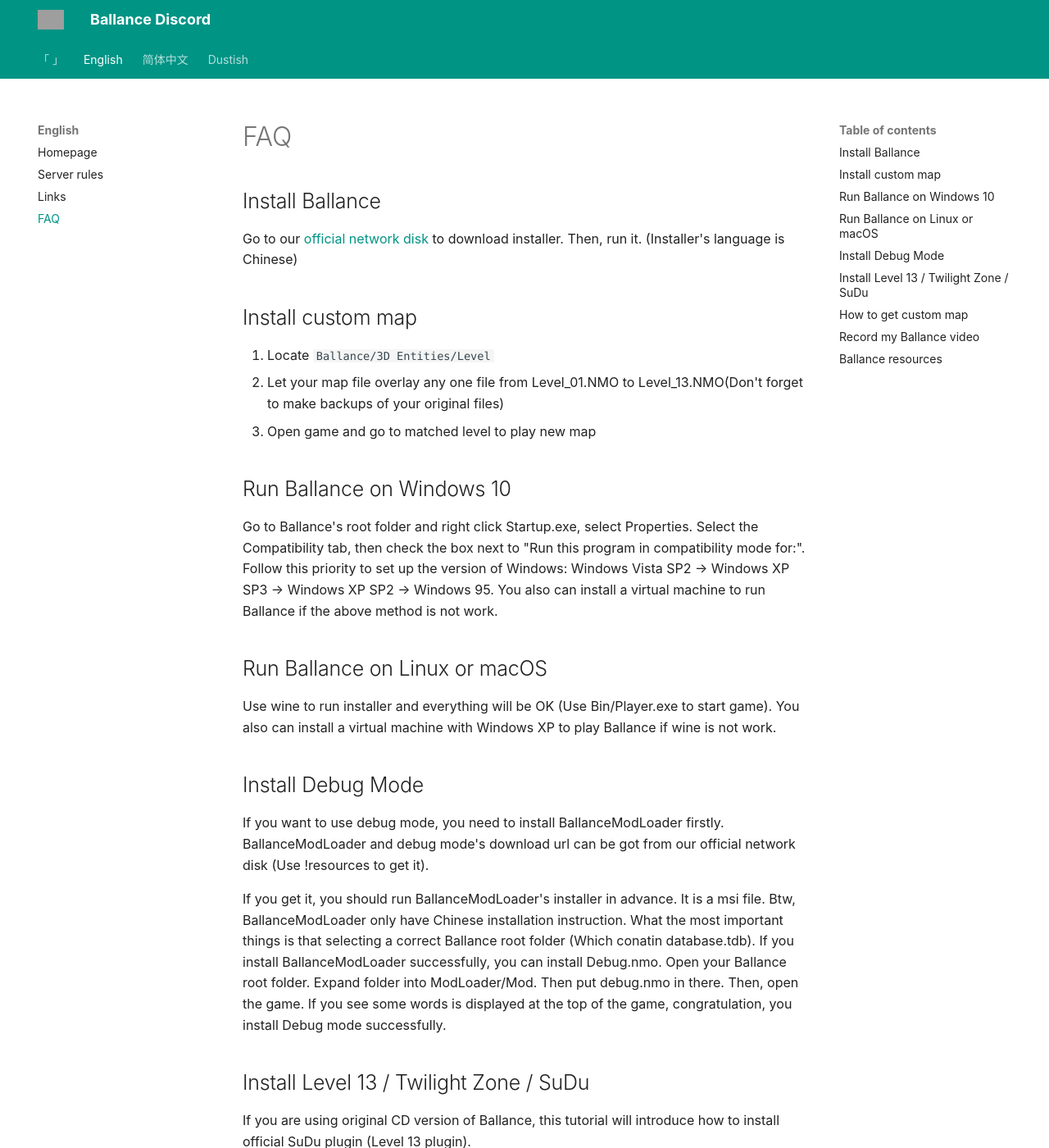
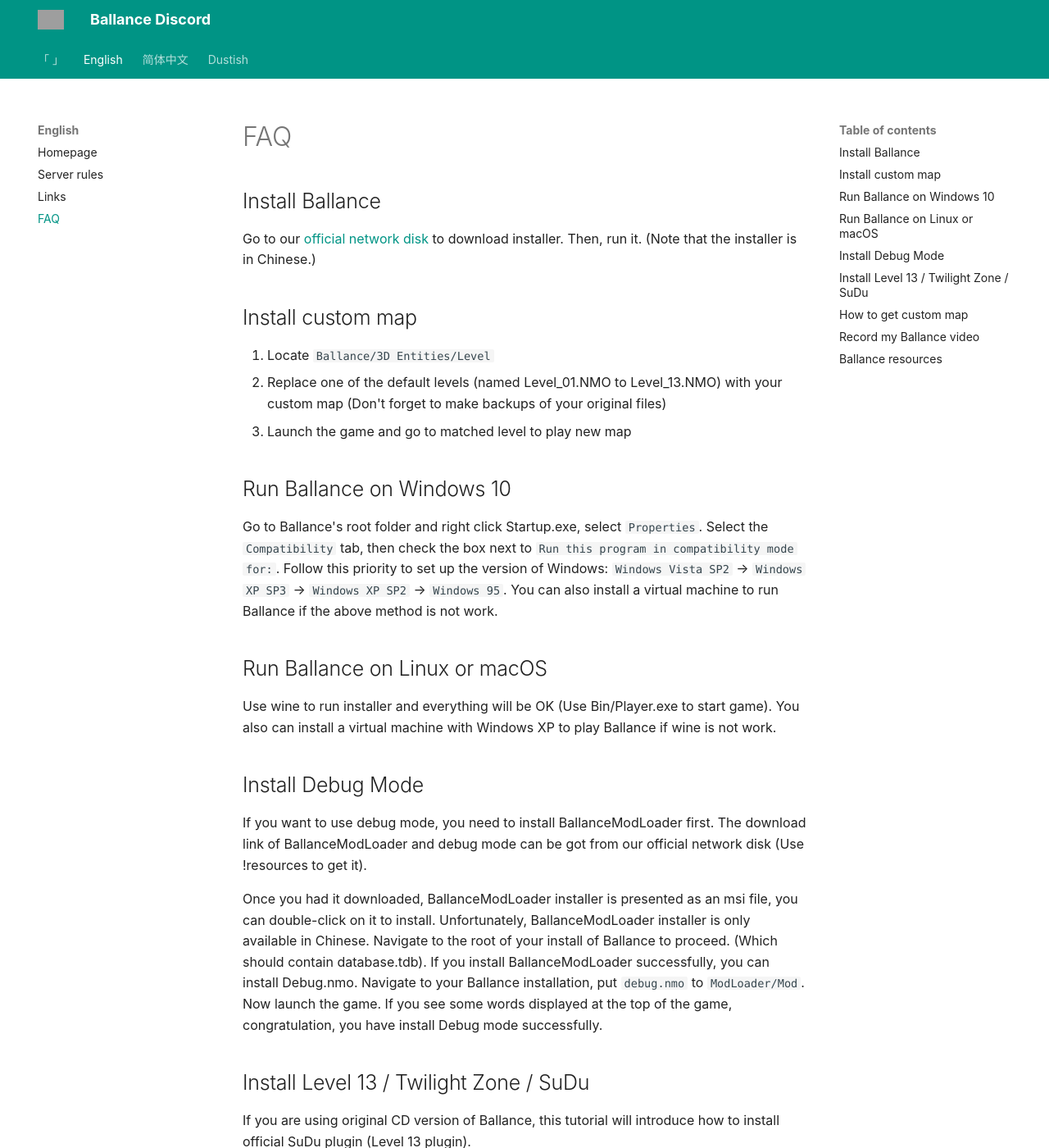
Before and after one commit to yyc12345/ballance-discord-rules, an MkDocs documentation site: the page built from docs/en/faq.md, in a window 1280 px wide and 1400 px high. Shown: the whole window at 82% size. Built offline with MkDocs 1.6.1 and Material for MkDocs 9.7.7, drawn with Linux system fonts in a browser that asks for light colours; grey boxes are pictures that could not be loaded.

Commit message:
Improved English translation in faq.

```diff
--- a/docs/en/faq.md
+++ b/docs/en/faq.md
@@ -2,17 +2,17 @@
 
 ## <span id="jump-1">Install Ballance</span>
 
-Go to our [official network disk](#jump-9) to download installer. Then, run it. (Installer's language is Chinese)
+Go to our [official network disk](#jump-9) to download installer. Then, run it. (Note that the installer is in Chinese.)
 
 ## <span id="jump-2">Install custom map</span>
 
 1. Locate `Ballance/3D Entities/Level`
-1. Let your map file overlay any one file from Level_01.NMO to Level_13.NMO(Don't forget to make backups of your original files)
-1. Open game and go to matched level to play new map
+1. Replace one of the default levels (named Level_01.NMO to Level_13.NMO) with your custom map (Don't forget to make backups of your original files)
+1. Launch the game and go to matched level to play new map
 
 ## <span id="jump-3">Run Ballance on Windows 10</span>
 
-Go to Ballance's root folder and right click Startup.exe, select Properties. Select the Compatibility tab, then check the box next to "Run this program in compatibility mode for:". Follow this priority to set up the version of Windows: Windows Vista SP2 -> Windows XP SP3 -> Windows XP SP2 -> Windows 95. You also can install a virtual machine to run Ballance if the above method is not work.
+Go to Ballance's root folder and right click Startup.exe, select `Properties`. Select the `Compatibility` tab, then check the box next to `Run this program in compatibility mode for:`. Follow this priority to set up the version of Windows: `Windows Vista SP2` -> `Windows XP SP3` -> `Windows XP SP2` -> `Windows 95`. You can also install a virtual machine to run Ballance if the above method is not work.
 
 ## <span id="jump-4">Run Ballance on Linux or macOS</span>
 
@@ -20,10 +20,10 @@
 
 ## <span id="jump-5">Install Debug Mode</span>
 
-If you want to use debug mode, you need to install BallanceModLoader firstly. BallanceModLoader and debug mode's download url can be got from our official network disk (Use !resources to get it).
+If you want to use debug mode, you need to install BallanceModLoader first. The download link of BallanceModLoader and debug mode can be got from our official network disk (Use !resources to get it).
 
-If you get it, you should run BallanceModLoader's installer in advance. It is a msi file. Btw, BallanceModLoader only have Chinese installation instruction. What the most important things is that selecting a correct Ballance root folder (Which conatin database.tdb).
-If you install BallanceModLoader successfully, you can install Debug.nmo. Open your Ballance root folder. Expand folder into ModLoader/Mod. Then put debug.nmo in there. Then, open the game. If you see some words is displayed at the top of the game, congratulation, you install Debug mode successfully.
+Once you had it downloaded, BallanceModLoader installer is presented as an msi file, you can double-click on it to install. Unfortunately, BallanceModLoader installer is only available in Chinese. Navigate to the root of your install of Ballance to proceed. (Which should contain database.tdb).
+If you install BallanceModLoader successfully, you can install Debug.nmo. Navigate to your Ballance installation, put `debug.nmo` to `ModLoader/Mod`. Now launch the game. If you see some words displayed at the top of the game, congratulation, you have install Debug mode successfully.
 
 ## <span id="jump-6">Install Level 13 / Twilight Zone / SuDu</span>
 
```
